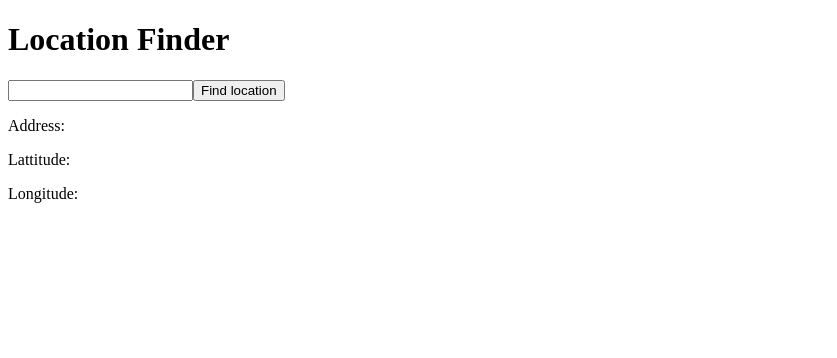
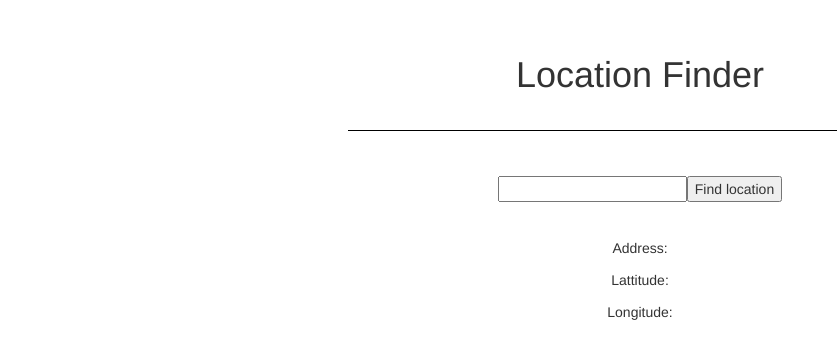
Before and after one commit to carmichrobe/SPA3, a plain HTML site: page index.html in a window 1280 px wide. Shown: the whole page, without its empty margins (0-837 px from the left). Drawn offline with nearby package versions, Linux system fonts and the light colour scheme.

Commit message:
basic style added

```diff
--- a/index.html
+++ b/index.html
@@ -3,13 +3,35 @@
 	<head>
 		<meta charset="utf-8">
 		<title>Page Title</title>
+
+		 <link rel="stylesheet" href="https://maxcdn.bootstrapcdn.com/bootstrap/3.3.7/css/bootstrap.min.css" integrity="sha384-BVYiiSIFeK1dGmJRAkycuHAHRg32OmUcww7on3RYdg4Va+PmSTsz/K68vbdEjh4u" crossorigin="anonymous">
+    <!-- My CSS -->
+    <link rel="stylesheet" type="text/css" href="style.css">
 	</head>
 <body>
-	<h1>Location Finder</h1>
+
+<div class="container">
+<div class="row text-center">
+	<h1 class="col-sm-6 col-sm-offset-3">Location Finder</h1>
+</div>
+</div>
+
+<div class="container">
+<div class="row text-center">
+
+	<div class="searchBar">
 	<input type='text' id='location'><button onclick="findLocation()">Find location</button>
+	</div>
 	<p id='address'>Address: </p>
 	<p id='lat'>Lattitude: </p>
 	<p id="lng">Longitude: </p>
+
+</div>
+</div>
+
+    <!-- Bootstrap js -->
+    <script src="https://maxcdn.bootstrapcdn.com/bootstrap/3.3.7/js/bootstrap.min.js" integrity="sha384-Tc5IQib027qvyjSMfHjOMaLkfuWVxZxUPnCJA7l2mCWNIpG9mGCD8wGNIcPD7Txa" crossorigin="anonymous"></script>
+
 
 	<script src="https://ajax.googleapis.com/ajax/libs/jquery/3.1.0/jquery.min.js"></script>
 	<script src="js/script.js"></script>
--- /dev/null
+++ b/style.css
@@ -0,0 +1,13 @@
+h1.col-sm-6.col-sm-offset-3 {
+	padding: 3%;
+	border-bottom: solid 1px black;
+	font-weight: 100;
+}
+
+div.searchBar{
+	padding: 3%;
+}
+
+p {
+	padding: 1px;
+}
```
